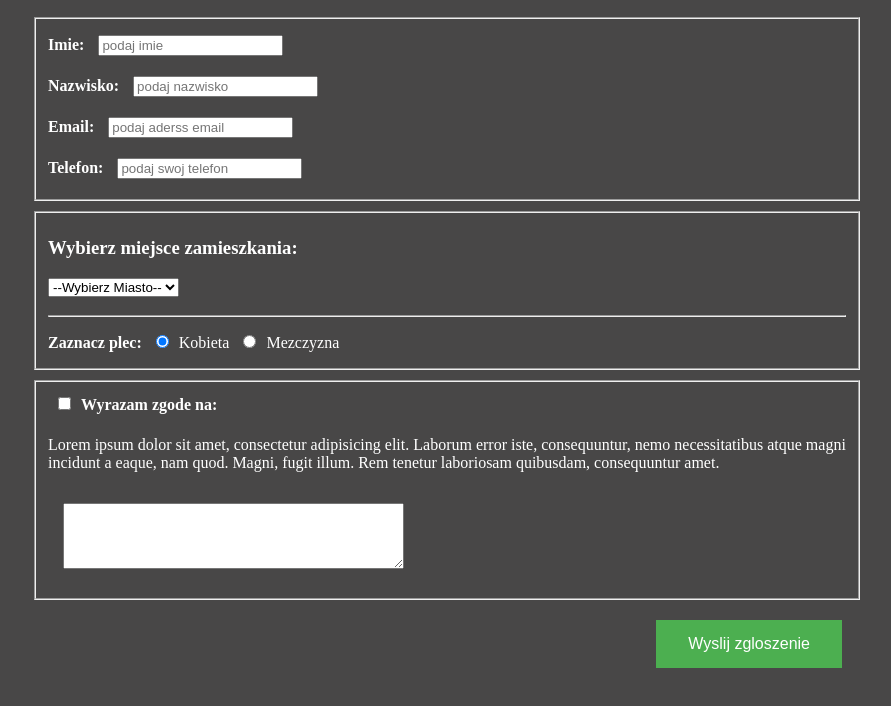
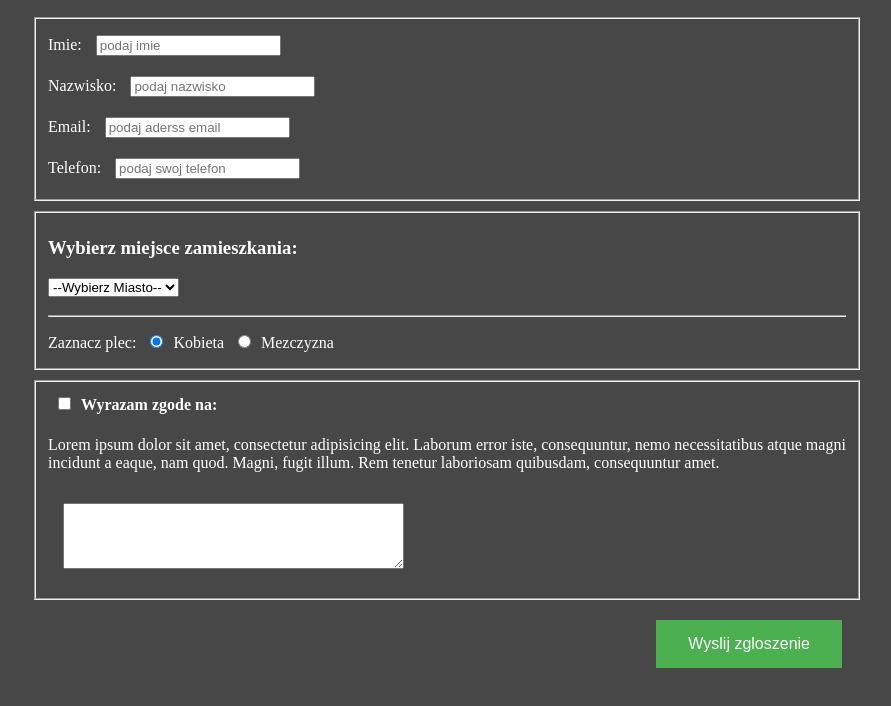
Before and after one commit to agazone/Formularz-w-HTML5, a plain HTML site: page index.html in a window 1280 px wide. Shown: the part 80-786 px from the top of the page, without its empty margins (193-1084 px from the left). Drawn offline with Linux system fonts and the light colour scheme.

Commit message:
label issue :) corrected

```diff
--- a/index.html
+++ b/index.html
@@ -11,13 +11,13 @@
    </header>
     <form action="https://formspree.io/agazone@hotmail.com" id="myForm" method="POST" >
         <fieldset class="first">
-            <lable for="firstname">Imie: </lable>
+            <label for="firstname">Imie: </label>
             <input type="text" id="firstname" name="firstname" placeholder="podaj imie"><br/>
-            <lable for="lastname">Nazwisko: </lable>
+            <label for="lastname">Nazwisko: </label>
             <input type="text" id="nazwisko" name="nazwisko" placeholder="podaj nazwisko"><br/>
-            <lable for="email">Email: </lable>
+            <label for="email">Email: </label>
             <input type="email" id="email" name="email" placeholder="podaj aderss email"><br/>
-            <lable for="telefon">Telefon: </lable>
+            <label for="telefon">Telefon: </label>
             <input type="text" id="tel" name="telefon" placeholder="podaj swoj telefon"><br/>
         </fieldset>
         <fieldset class="first">
@@ -30,7 +30,7 @@
         </select>
         <br/>
            <hr>
-            <lable for="plec">Zaznacz plec: </lable>
+            <label for="plec">Zaznacz plec: </label>
             <input type="radio" name="gender" id="female" value="kobieta" checked>Kobieta
             <input type="radio" name="gender" id="male" value="mezczyzna">Mezczyzna
         </fieldset>
```
